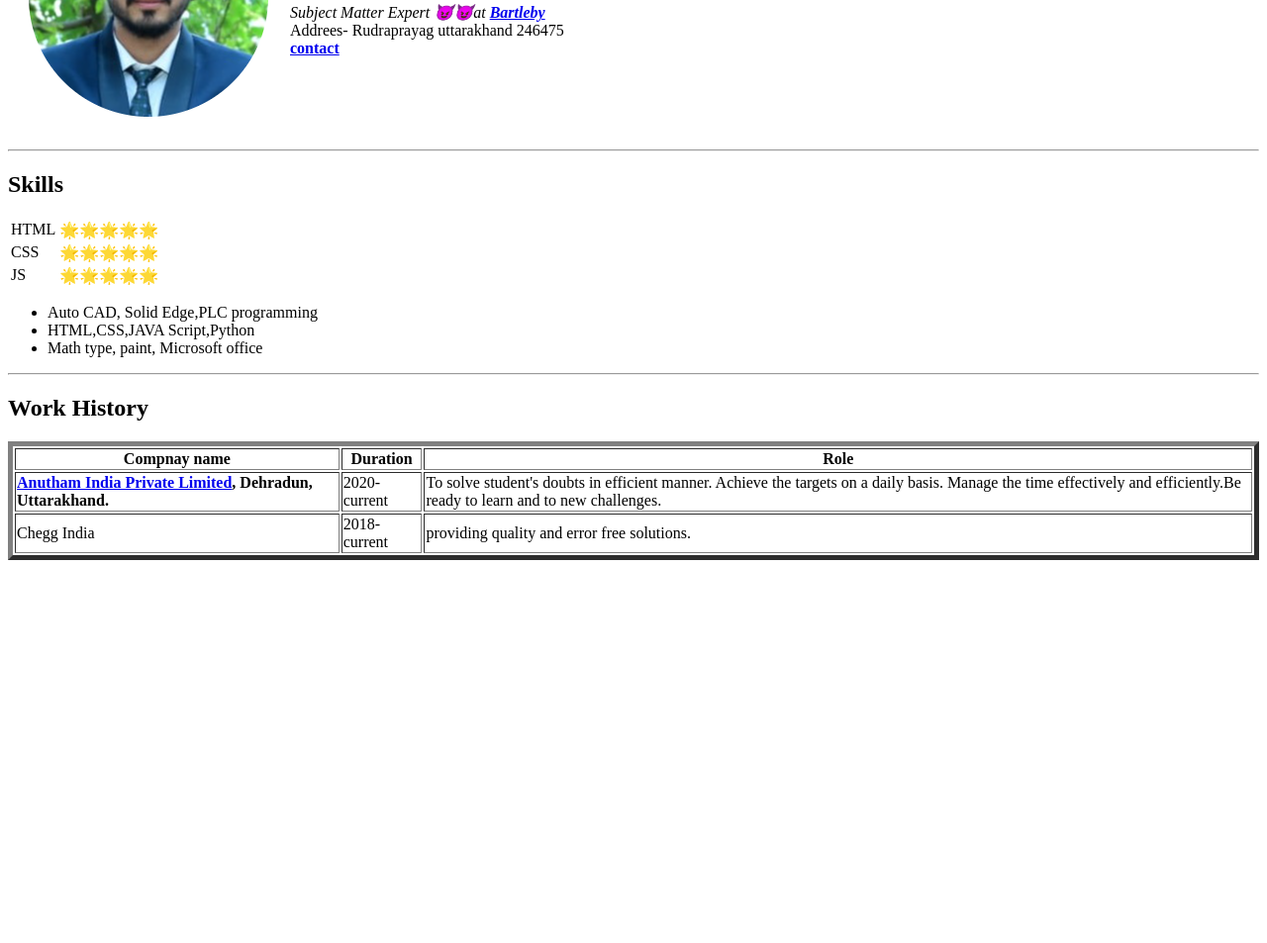
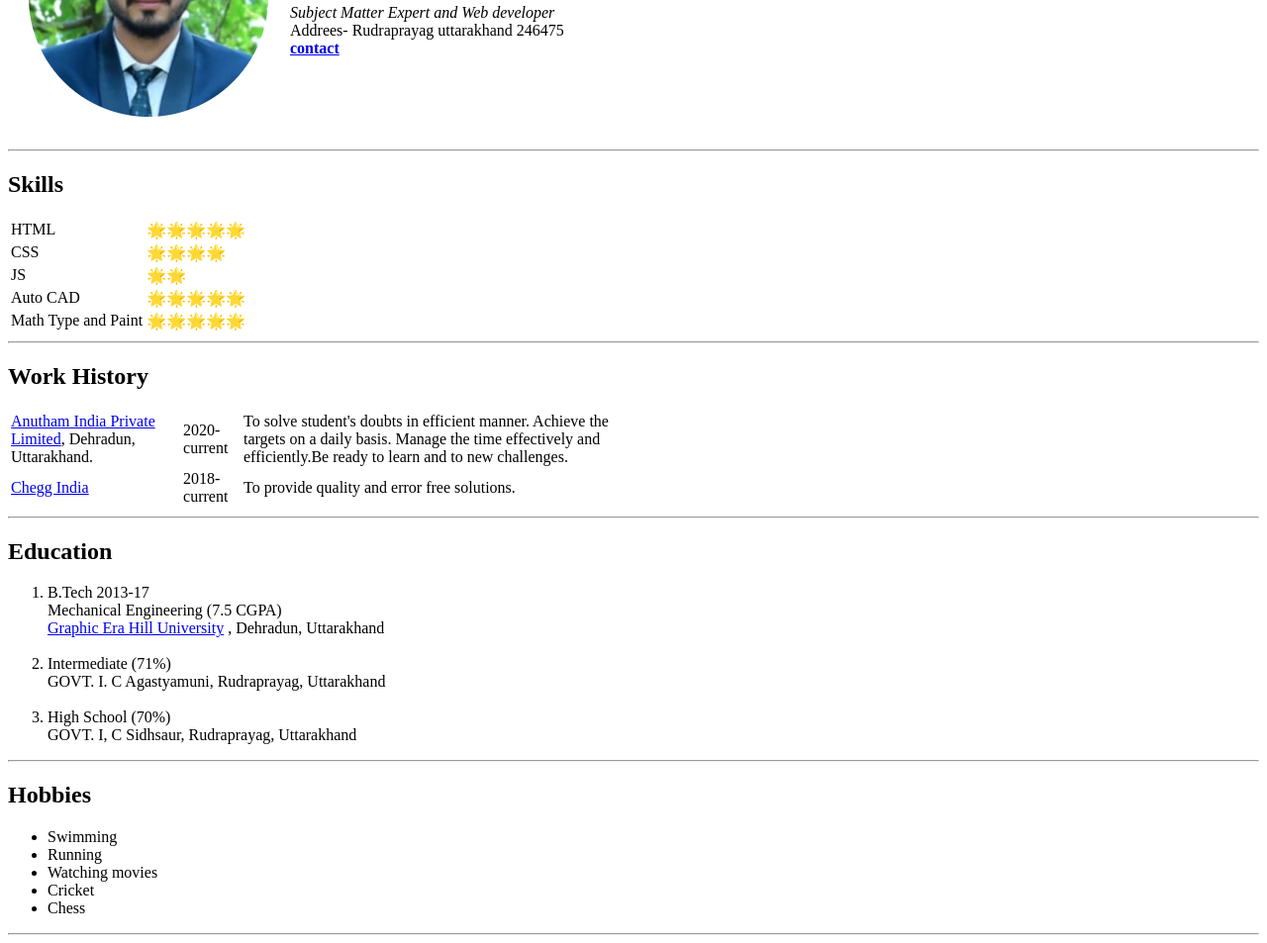
Before and after one commit to rauthansandeep70/CV, a plain HTML site: page index.html in a window 1280 px wide. Shown: the part 153-1106 px from the top of the page at 99% size. Before the commit the page ends 800 px from the top, so only its background shows below. Drawn offline with Linux system fonts and the light colour scheme.

Commit message:
Update index.html

```diff
--- a/index.html
+++ b/index.html
@@ -4,16 +4,18 @@
 <head>
   <meta charset="utf-8">
   <title> Sandeep' personal website</title>
+  <link rel="stylesheet" href="css/styles.css">
 </head>
 
 <body>
+
   <table cellspacing="20">
     <tr>
       <td><img src="6.png" alt="profile picture"></td>
       <td>
         <h1>Sandeep Singh Rauthan</h1>
         <p>
-          <em> Subject Matter Expert 😈😈at <strong><a href="https://www.bartleby.com/">Bartleby</a></strong></em>
+          <em> Subject Matter Expert and Web developer </em>
           <br>
           Addrees- Rudraprayag uttarakhand 246475
           <br>
@@ -21,9 +23,10 @@
         </p>
       </td>
     </tr>
+
   </table>
   <hr>
-<h2>Skills</h2>
+  <h2><strong>Skills</strong></h2>
   <table>
     <tr>
       <td>HTML</td>
@@ -31,45 +34,72 @@
     </tr>
     <tr>
       <td>CSS</td>
-    <td>🌟🌟🌟🌟🌟</td>
+      <td>🌟🌟🌟🌟</td>
     </tr>
     <tr>
       <td>JS</td>
+      <td>🌟🌟</td>
+    </tr>
+    <tr>
+      <td>Auto CAD</td>
       <td>🌟🌟🌟🌟🌟</td>
+
+    </tr>
+    <tr>
+      <td>Math Type and Paint </td>
+      <td>🌟🌟🌟🌟🌟</td>
+
     </tr>
   </table>
-  <Ul>
-
-    <li>Auto CAD, Solid Edge,PLC programming</li>
-    <li>HTML,CSS,JAVA Script,Python</li>
-    <li>Math type, paint, Microsoft office</li>
-  </Ul>
-
-  <hr />
+<hr>
   <h2>Work History</h2>
-  <table border="5">
-
-    <head>
-      <tr>
-        <th>Compnay name</th>
-        <th> Duration </th>
-        <th> Role</strong> </th>
-      </tr>
-    </head>
+  <table width=50% >
 
     <tr>
-      <td><Strong><a href="https://economictimes.indiatimes.com/company/anutham-trainers-india-private-limited/U74900UR2016PTC001867">Anutham India Private Limited</a>, Dehradun, Uttarakhand.</Strong></td>
+      <td><a href="https://economictimes.indiatimes.com/company/anutham-trainers-india-private-limited/U74900UR2016PTC001867">Anutham India Private Limited</a>, Dehradun, Uttarakhand.</td>
       <td>2020-current</td>
       <td>To solve student's doubts in efficient manner. Achieve the targets on
         a daily basis. Manage the time effectively and efficiently.Be ready
         to learn and to new challenges.</td>
     </tr>
     <tr>
-      <td>Chegg India</td>
+      <td><a href="chegg.com">Chegg India</a></td>
       <td>2018-current</td>
-      <td>providing quality and error free solutions.</td>
+      <td> To provide quality and error free solutions.</td>
     </tr>
   </table>
+
+<hr>
+<h2>Education</h2>
+<ol>
+<li>B.Tech 2013-17
+  <br>
+  Mechanical Engineering (7.5 CGPA)
+  <br>
+<a href="https://gehu.ac.in/">Graphic Era Hill University</a> , Dehradun, Uttarakhand
+</li>
+<br>
+<li>Intermediate (71%)
+  <br>
+  GOVT. I. C Agastyamuni, Rudraprayag, Uttarakhand
+</li>
+<br>
+<li>High School (70%)
+  <br>
+  GOVT. I, C Sidhsaur, Rudraprayag, Uttarakhand
+</li>
+</ol>
+<hr>
+  <h2>Hobbies</h2>
+  <ul>
+    <li>Swimming</li>
+    <li>Running</li>
+    <li>Watching movies</li>
+    <li>Cricket</li>
+    <li>Chess</li>
+  </ul>
+  <hr>
+
 
 </body>
 
```
Lines whose indentation alone changed are shown as unchanged.
